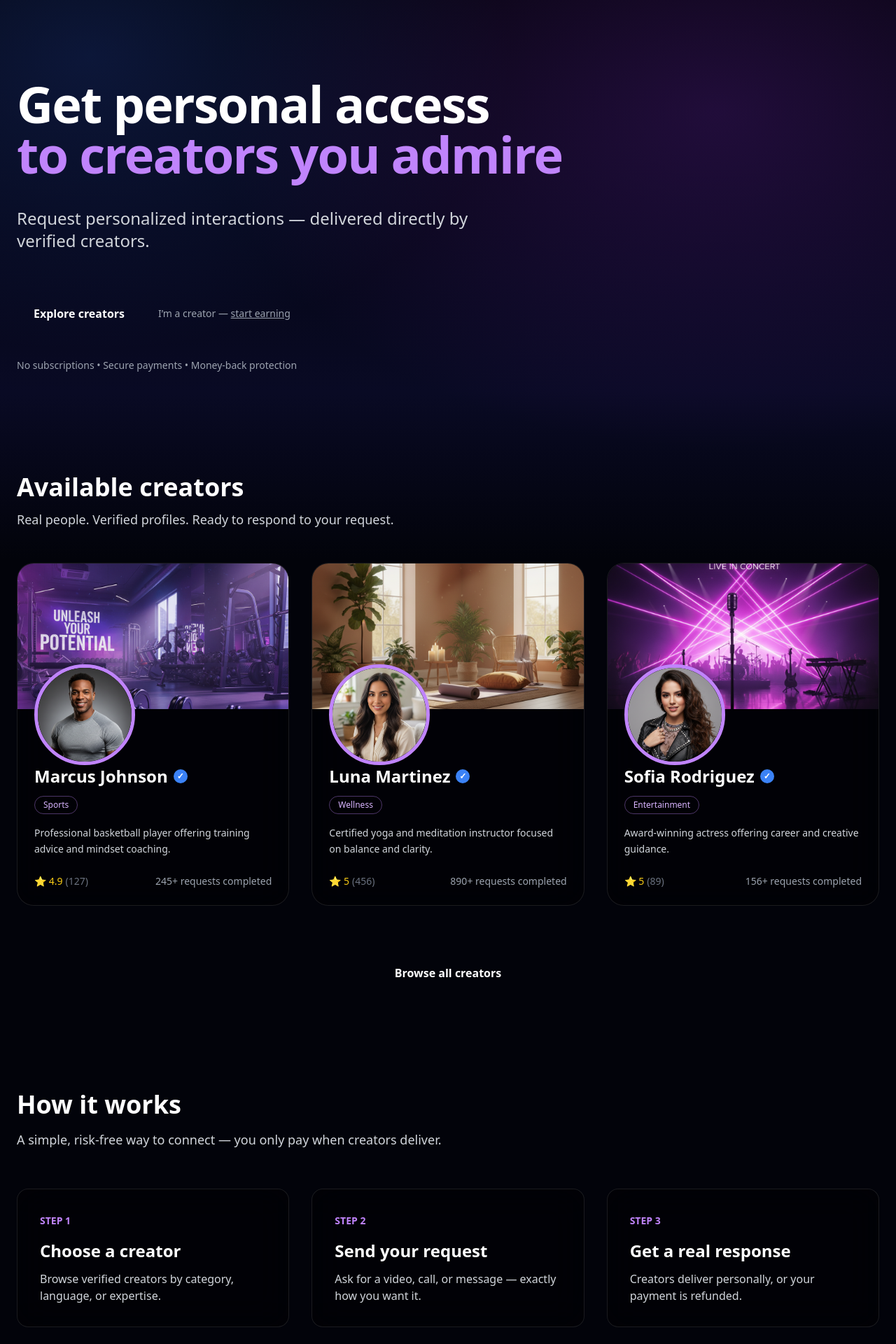
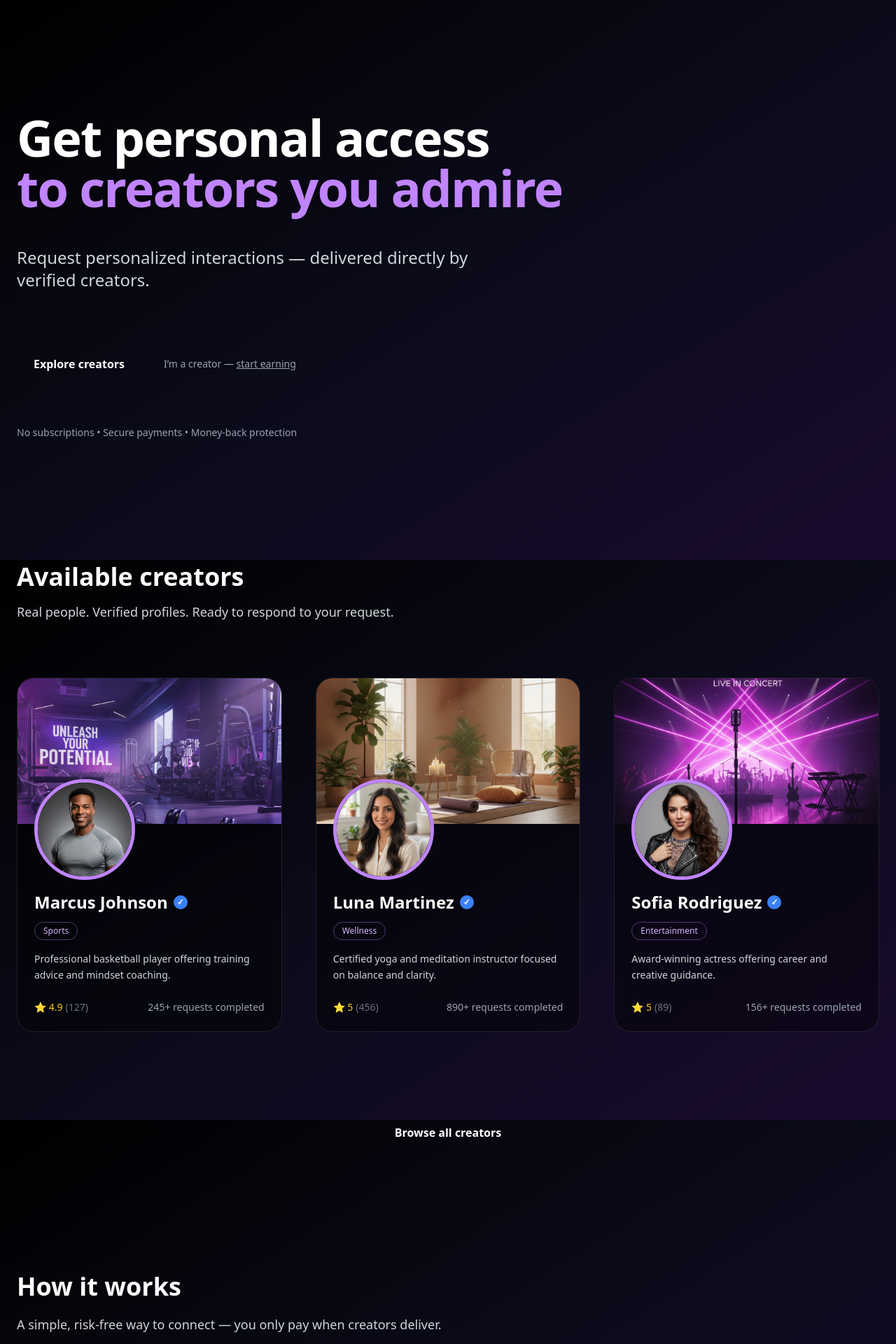
Before and after one commit to rafatorquetti/fanvox-landing, a Next.js app: page / in a window 1280 px wide. Shown: the top 1920 px of the page at 70% size. Built offline with nearby package versions, Linux system fonts and the light colour scheme.

Commit message:
Polish landing page spacing, cards, and lock horizontal scroll

```diff
--- a/src/app/layout.tsx
+++ b/src/app/layout.tsx
@@ -1,22 +1,10 @@
-// FORCE_FULL_REBUILD_2026_01_13
+import "./globals.css";
 import type { Metadata } from "next";
-import { Geist, Geist_Mono } from "next/font/google";
-import "./globals.css";
-
-const geistSans = Geist({
-  variable: "--font-geist-sans",
-  subsets: ["latin"],
-});
-
-const geistMono = Geist_Mono({
-  variable: "--font-geist-mono",
-  subsets: ["latin"],
-});
 
 export const metadata: Metadata = {
-  title: "Fanvox — Personal access to creators",
+  title: "Fanvox — Personal access to creators you admire",
   description:
-    "Request personalized videos, private calls, shoutouts, or advice from verified creators.",
+    "Request personalized interactions delivered directly by verified creators.",
 };
 
 export default function RootLayout({
@@ -27,18 +15,14 @@ export default function RootLayout({
   return (
     <html lang="en">
       <body
-        className={`
-          ${geistSans.variable}
-          ${geistMono.variable}
-          relative min-h-screen overflow-x-hidden
-        `}
+        className="
+          min-h-screen
+          bg-gradient-to-br from-black via-[#0b0b1a] to-[#1a0b2e]
+          text-white
+          antialiased
+          overflow-x-hidden
+        "
       >
-        {/* GLOBAL BACKGROUND */}
-        <div
-          aria-hidden
-          className="fixed inset-0 -z-10 bg-app-gradient"
-        />
-
         {children}
       </body>
     </html>
--- a/src/app/page.tsx
+++ b/src/app/page.tsx
@@ -7,9 +7,9 @@ import Link from "next/link";
 export default function HomePage() {
   return (
     <div className="flex flex-col min-h-screen">
-      <main className="flex-1 mx-auto max-w-7xl px-6 py-28 space-y-36">
+      <main className="flex-1 mx-auto max-w-7xl px-6 py-40 space-y-44">
         {/* ================= HERO ================= */}
-        <section className="space-y-10">
+        <section className="space-y-12">
           <h1 className="max-w-4xl text-6xl md:text-7xl font-bold tracking-tight leading-[1.05]">
             Get personal access
             <br />
@@ -23,7 +23,7 @@ export default function HomePage() {
           </p>
 
           {/* PRIMARY CTA */}
-          <div className="flex flex-col sm:flex-row items-start sm:items-center gap-6 pt-6">
+          <div className="flex flex-col sm:flex-row items-start sm:items-center gap-8 pt-8">
             <Button href="/creators">
               Explore creators
             </Button>
@@ -37,15 +37,15 @@ export default function HomePage() {
             </Link>
           </div>
 
-          <p className="text-sm text-gray-400">
+          <p className="pt-4 text-sm text-gray-400">
             No subscriptions • Secure payments • Money-back protection
           </p>
         </section>
 
         {/* ================= CREATOR DISCOVERY ================= */}
-        <section className="space-y-12">
-          {/* 👇 THIS IS THE NARRATIVE BRIDGE */}
-          <div className="space-y-3">
+        <section className="space-y-20">
+          {/* NARRATIVE BRIDGE */}
+          <div className="space-y-4">
             <h2 className="text-4xl font-bold">
               Available creators
             </h2>
@@ -55,13 +55,13 @@ export default function HomePage() {
             </p>
           </div>
 
-          <div className="grid gap-8 sm:grid-cols-2 lg:grid-cols-3">
+          <div className="grid gap-10 xl:gap-12 sm:grid-cols-2 lg:grid-cols-3">
             {creators.slice(0, 6).map((creator) => (
               <CreatorCard key={creator.slug} creator={creator} />
             ))}
           </div>
 
-          <div className="text-center pt-6">
+          <div className="pt-10 text-center">
             <Button href="/creators">
               Browse all creators
             </Button>
@@ -69,15 +69,17 @@ export default function HomePage() {
         </section>
 
         {/* ================= HOW IT WORKS ================= */}
-        <section className="space-y-14">
-          <div className="space-y-4">
-            <h2 className="text-4xl font-bold">How it works</h2>
+        <section className="space-y-24">
+          <div className="space-y-5">
+            <h2 className="text-4xl font-bold">
+              How it works
+            </h2>
             <p className="max-w-2xl text-lg text-gray-300">
               A simple, risk-free way to connect — you only pay when creators deliver.
             </p>
           </div>
 
-          <div className="grid gap-8 md:grid-cols-3">
+          <div className="grid gap-10 md:grid-cols-3">
             {[
               {
                 step: "1",
@@ -97,15 +99,20 @@ export default function HomePage() {
             ].map((item) => (
               <div
                 key={item.step}
-                className="rounded-2xl bg-black/40 backdrop-blur-xl border border-white/10 p-8"
+                className="
+                  rounded-2xl
+                  bg-black/40 backdrop-blur-xl
+                  border border-white/10
+                  p-10
+                "
               >
                 <span className="text-sm font-semibold text-purple-400">
                   STEP {item.step}
                 </span>
-                <h3 className="mt-4 text-2xl font-semibold">
+                <h3 className="mt-5 text-2xl font-semibold">
                   {item.title}
                 </h3>
-                <p className="mt-3 text-gray-300">
+                <p className="mt-4 text-gray-300">
                   {item.text}
                 </p>
               </div>
@@ -114,7 +121,15 @@ export default function HomePage() {
         </section>
 
         {/* ================= FINAL CTA ================= */}
-        <section className="rounded-3xl bg-black/40 border border-white/10 backdrop-blur-xl p-16 text-center space-y-6">
+        <section className="
+          rounded-3xl
+          bg-black/40
+          border border-white/10
+          backdrop-blur-xl
+          p-20
+          text-center
+          space-y-8
+        ">
           <h2 className="text-4xl md:text-5xl font-bold">
             One request. One creator. One real connection.
           </h2>
@@ -124,7 +139,7 @@ export default function HomePage() {
             Get something made just for you.
           </p>
 
-          <div className="pt-6 flex flex-col items-center gap-4">
+          <div className="pt-8 flex flex-col items-center gap-5">
             <Button href="/creators">
               Explore creators
             </Button>
--- a/src/components/CreatorCard.tsx
+++ b/src/components/CreatorCard.tsx
@@ -7,15 +7,15 @@ export default function CreatorCard({ creator }: { creator: Creator }) {
     <Link
       href={`/creators/${creator.slug}`}
       className="
-        group relative cursor-pointer
+        group relative block cursor-pointer
         overflow-hidden rounded-3xl
         border border-white/10
         bg-black/40 backdrop-blur-xl
 
         transition-all duration-300 ease-out
-        hover:-translate-y-[6px]
-        hover:border-white/20
-        hover:shadow-[0_20px_40px_rgba(0,0,0,0.35)]
+        hover:-translate-y-2
+        hover:shadow-2xl
+        hover:ring-1 hover:ring-purple-400/30
         active:translate-y-0
       "
     >
@@ -35,7 +35,7 @@ export default function CreatorCard({ creator }: { creator: Creator }) {
       </div>
 
       {/* CONTENT */}
-      <div className="relative px-6 pb-6 pt-20">
+      <div className="relative px-6 pb-6 pt-24">
         {/* AVATAR — PRIMARY HOOK */}
         <div
           className="
```
